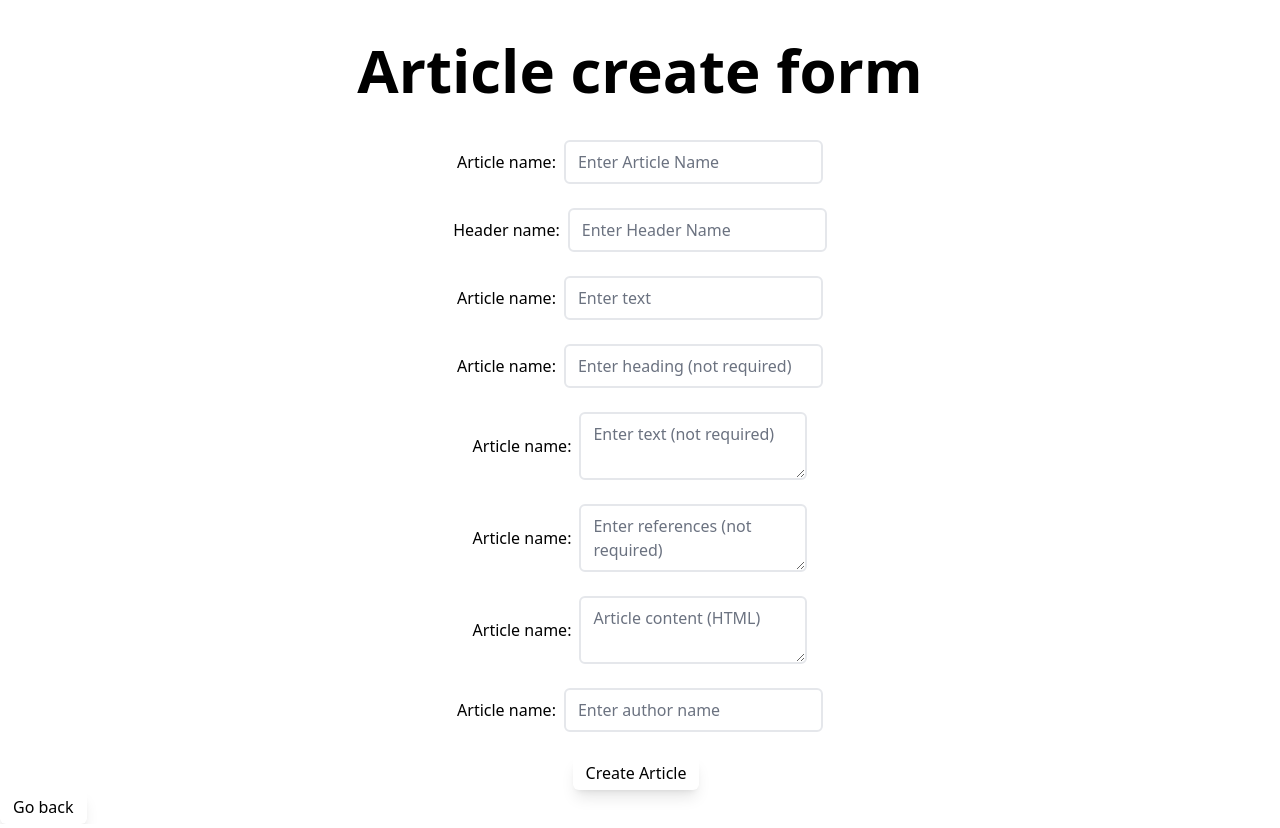
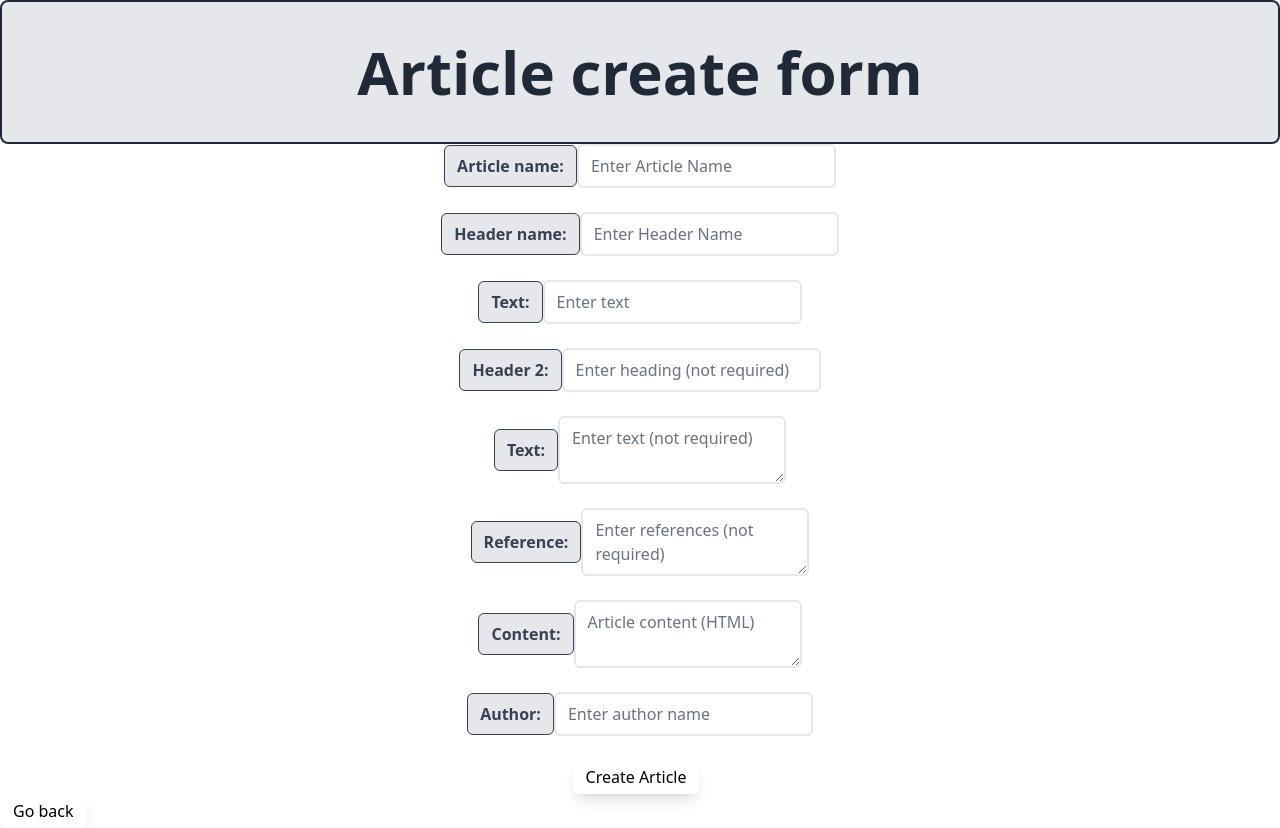
Before and after one commit to CrazyGuyExe/Project-WAP-MAY-2024-bca01c1e0a825b41fdba1ce2ea94e338aedb0fd3, a React (Vite) app in the folder client/: page /createarticle in a window 1280 px wide. Built offline with nearby package versions, Linux system fonts and the light colour scheme.

Commit message:
Dominick commit 2

```diff
--- a/client/src/pages/ArticleCreateForm/ArticleCreateForm.jsx
+++ b/client/src/pages/ArticleCreateForm/ArticleCreateForm.jsx
@@ -31,10 +31,14 @@ export default function ArticleCreateForm() {
 
     return (
         <>
-            <h1 className="p-10 text-center">Article create form</h1>
+            <h1 className="rounded-lg border-2 border-gray-800 bg-gray-200 p-10 text-center text-gray-800">
+                Article create form
+            </h1>
             <form className="">
                 <div className="flex items-center justify-center">
-                    <p className="b mr-2">Article name:</p>
+                    <p className="5 rounded-md border border-gray-700 bg-gray-200 px-3 py-2 text-center font-semibold text-gray-700">
+                        Article name:
+                    </p>
                     <input
                         type="text"
                         name="name"
@@ -47,7 +51,9 @@ export default function ArticleCreateForm() {
 
                 <br></br>
                 <div className="flex items-center justify-center">
-                    <p className="mr-2">Header name:</p>
+                    <p className="5 rounded-md border border-gray-700 bg-gray-200 px-3 py-2 text-center font-semibold text-gray-700">
+                        Header name:
+                    </p>
                     <input
                         type="text"
                         name="heading"
@@ -59,7 +65,9 @@ export default function ArticleCreateForm() {
                 </div>
                 <br></br>
                 <div className="flex items-center justify-center">
-                    <p className="mr-2">Article name:</p>
+                    <p className="5 rounded-md border border-gray-700 bg-gray-200 px-3 py-2 text-center font-semibold text-gray-700">
+                        Text:
+                    </p>
                     <input
                         type="text"
                         name="body"
@@ -72,7 +80,9 @@ export default function ArticleCreateForm() {
 
                 <br></br>
                 <div className="flex items-center justify-center">
-                    <p className="mr-2">Article name:</p>
+                    <p className="5 rounded-md border border-gray-700 bg-gray-200 px-3 py-2 text-center font-semibold text-gray-700">
+                         Header 2:
+                    </p>
                     <input
                         type="text"
                         name="heading2"
@@ -85,7 +95,9 @@ export default function ArticleCreateForm() {
 
                 <br></br>
                 <div className="flex items-center justify-center">
-                    <p className="mr-2">Article name:</p>
+                    <p className="5 rounded-md border border-gray-700 bg-gray-200 px-3 py-2 text-center font-semibold text-gray-700">
+                         Text:
+                    </p>
                     <textarea
                         type="text"
                         name="body2"
@@ -98,7 +110,9 @@ export default function ArticleCreateForm() {
 
                 <br></br>
                 <div className="flex items-center justify-center">
-                    <p className="mr-2">Article name:</p>
+                    <p className="5 rounded-md border border-gray-700 bg-gray-200 px-3 py-2 text-center font-semibold text-gray-700">
+                        Reference:
+                    </p>
                     <textarea
                         type="text"
                         name="reference"
@@ -111,7 +125,9 @@ export default function ArticleCreateForm() {
 
                 <br></br>
                 <div className="flex items-center justify-center">
-                    <p className="mr-2">Article name:</p>
+                    <p className="5 rounded-md border border-gray-700 bg-gray-200 px-3 py-2 text-center font-semibold text-gray-700">
+                         Content:
+                    </p>
                     <textarea
                         type="text"
                         name="content"
@@ -124,7 +140,9 @@ export default function ArticleCreateForm() {
 
                 <br></br>
                 <div className="flex items-center justify-center">
-                    <p className="mr-2">Article name:</p>
+                    <p className="5 rounded-md border border-gray-700 bg-gray-200 px-3 py-2 text-center font-semibold text-gray-700">
+                        Author:
+                    </p>
                     <input
                         type="text"
                         name="author"
@@ -138,7 +156,7 @@ export default function ArticleCreateForm() {
                 <br></br>
                 <div className="flex items-center justify-center">
                     <button
-                        className='shadow-lg relative mr-2 inline-block px-3 py-1 rounded-md border border-transparent transition-colors duration-300 hover:bg-green-500  hover:text-white'
+                        className="relative mr-2 inline-block rounded-md border border-transparent px-3 py-1 shadow-lg transition-colors duration-300 hover:bg-green-500 hover:text-white"
                         onClick={handlePost}
                     >
                         Create Article
@@ -146,7 +164,9 @@ export default function ArticleCreateForm() {
                 </div>
             </form>
             <Link to={'/'}>
-                <p className='shadow-lg relative mr-2 inline-block px-3 py-1 rounded-md border border-transparent transition-colors duration-300 hover:bg-red-500  hover:text-white '>Go back</p>
+                <p className="relative mr-2 inline-block rounded-md border border-transparent px-3 py-1 shadow-lg transition-colors duration-300 hover:bg-red-500 hover:text-white">
+                    Go back
+                </p>
             </Link>
         </>
     )
```
